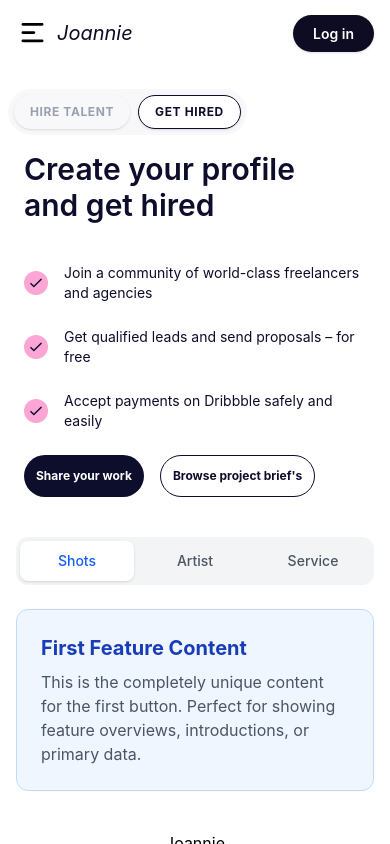
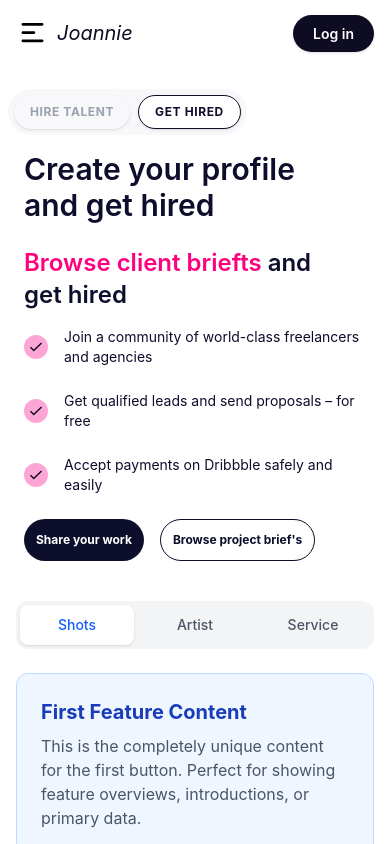
Before and after one commit to neducod/secret-project, a React (Vite) app: page / in a window 390 px wide. Both pictures are taken after a click on the button "GET HIRED". Shown: the top 844 px of the page. Built offline with nearby package versions, Linux system fonts and the light colour scheme.

Commit message:
done with hero section on mobile screen plus text rotator

```diff
--- a/src/components/Hero.jsx
+++ b/src/components/Hero.jsx
@@ -7,6 +7,7 @@ import { useGSAP } from '@gsap/react';
 // import { FaRegFileImage } from "react-icons/fa";
 
 import Text from './Text'
+import Texttwo from './Herotext'
 gsap.registerPlugin(useGSAP);
 
 
@@ -55,6 +56,7 @@ function Hero(){
                         {/* <span>Create your profile</span> */}
                         <h1 className='text-left items-center text-3xl font-semibold max-w-xs'><span>Create your profile</span> and get hired</h1>
                         <div>
+                            <Texttwo/>
                             {/*  */}
                         </div>
                         <div className='flex flex-col gap-6 -mt-2'>
--- a/src/components/Herotext.jsx
+++ b/src/components/Herotext.jsx
@@ -1,6 +1,6 @@
 import React, { useState, useEffect } from 'react';
 
-const words = ['CREATE YOUR PROFILE, BROWSE CLIENT BRIEFS, OFFER YOUR SERVICES, SHARE YOUR WORK', 'Create your profile', 'Browse client briefts', 'Offer your services', 'Share your work'];
+const words = ['Create your profile', 'Browse client briefts', 'Offer your services', 'Share your work'];
 
 export default function HeroText() {
     const [index, setIndex] = useState(0);
@@ -27,7 +27,16 @@ export default function HeroText() {
 return(
     <>
     <div className='max-w-xl w-full flex flex-col gap-6 md:gap-8 md:p-6 text-[#0d0d2c]'>
-        <h1 className='text-left items-center text-3xl font-semibold max-w-xs'><span>Create your profile</span> and get hired</h1>
+        <h1 className='text-left items-center text-2xl font-semibold max-w-xs'><span className='text-[#ff007f]'>
+                <span
+                  className={`inline-block transform duration-300 ease-out transition-all ${
+                    isTransitioning
+                      ? 'opacity-0 translate-y-2'
+                      : 'opacity-100 translate-y-0'
+                  }`}>
+                    {words[index]}
+                  </span>
+            </span> and get hired</h1>
     </div>
     </>
 )
```
